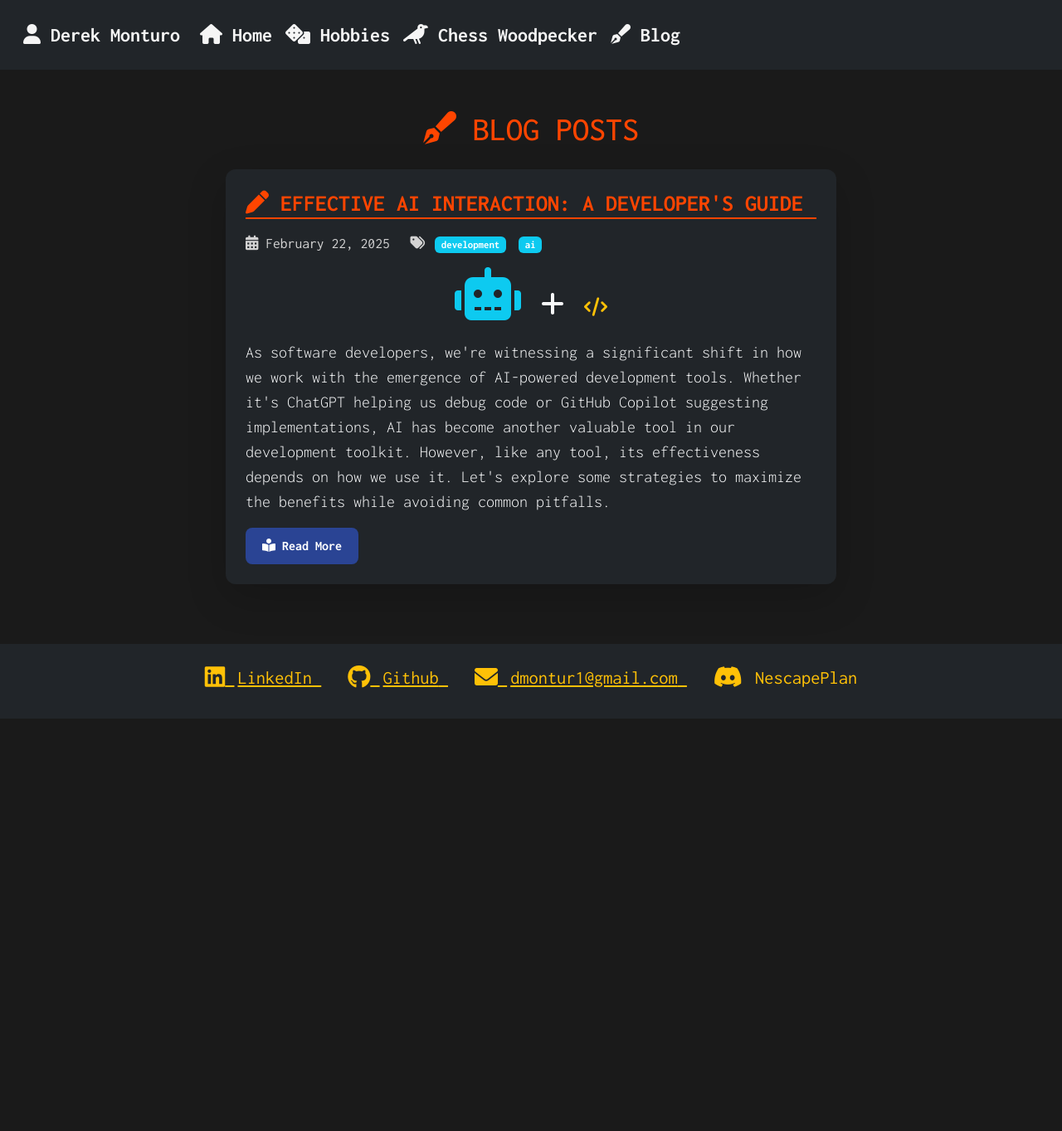
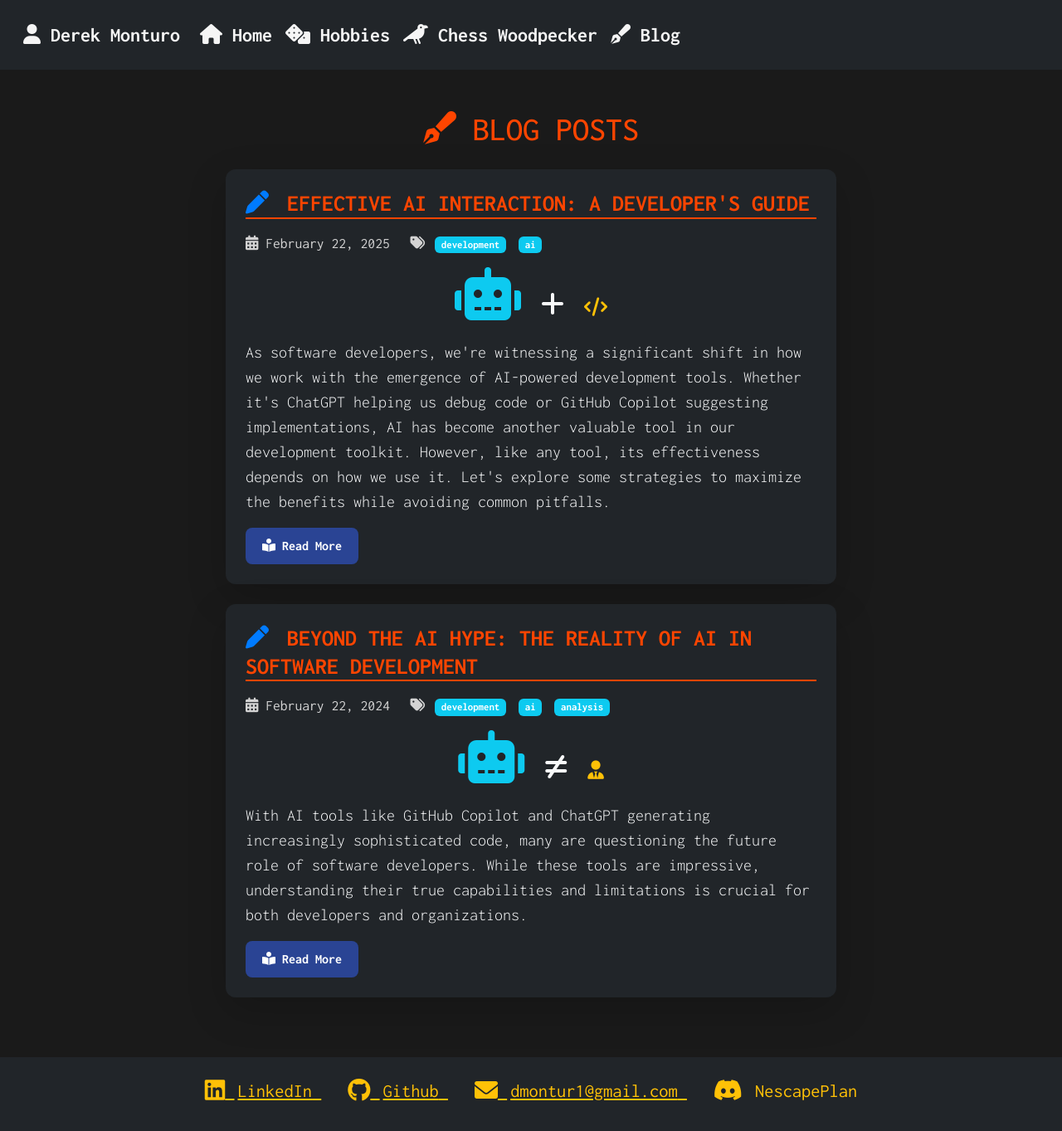
Before and after one commit to drmDev/drmDev.github.io, a Jekyll site: the page built from blog.md, in a window 1280 px wide. Shown: the whole page at 83% size. Built offline with Jekyll 4.4.1, drawn with Linux system fonts in a browser that asks for light colours; before the commit the page ends 900 px from its top, so only the background shows below that.

Commit message:
add another blog entry

```diff
--- /dev/null
+++ b/_posts/2025-02-22-reality-ai-software-dev.md
@@ -0,0 +1,200 @@
+---
+layout: post
+title: "Beyond the AI Hype: The Reality of AI in Software Development"
+date: 2024-02-22 12:00:00 -0500
+categories: development ai analysis
+---
+
+<div class="text-center mb-4">
+    <i class="fas fa-robot fa-4x text-info"></i>
+    <i class="fas fa-not-equal fa-2x mx-3"></i>
+    <i class="fas fa-user-tie fa-4x text-warning"></i>
+</div>
+
+<p class="lead">
+    With AI tools like GitHub Copilot and ChatGPT generating increasingly sophisticated code, many are questioning the future role of software developers. While these tools are impressive, understanding their true capabilities and limitations is crucial for both developers and organizations.
+</p>
+
+<!--more-->
+
+<h2><i class="fas fa-brain"></i> The Developer's Evolving Role</h2>
+
+<p>Rather than replacing developers, AI is transforming their role to focus on:</p>
+
+<div class="row mb-4">
+    <div class="col-md-4">
+        <div class="card">
+            <div class="card-body">
+                <h5 class="card-title"><i class="fas fa-sitemap"></i> System Architecture</h5>
+                <p class="card-text">Understanding how components interact and scaling implications</p>
+            </div>
+        </div>
+    </div>
+    <div class="col-md-4">
+        <div class="card">
+            <div class="card-body">
+                <h5 class="card-title"><i class="fas fa-shield-alt"></i> Security Considerations</h5>
+                <p class="card-text">Identifying vulnerabilities and implementing proper safeguards</p>
+            </div>
+        </div>
+    </div>
+    <div class="col-md-4">
+        <div class="card">
+            <div class="card-body">
+                <h5 class="card-title"><i class="fas fa-users"></i> Business Context</h5>
+                <p class="card-text">Understanding user needs and business requirements</p>
+            </div>
+        </div>
+    </div>
+   <div class="col-md-4 mt-4">
+        <div class="card">
+            <div class="card-body">
+                <h5 class="card-title"><i class="fas fa-clipboard-check"></i> Acceptance Criteria</h5>
+                <p class="card-text">Understanding expected behavior and success metrics to guide implementation and validation</p>
+            </div>
+        </div>
+    </div>
+</div>
+
+<h2><i class="fas fa-tools"></i> Effective AI Integration Strategies</h2>
+
+<p>To maximize AI's benefits while maintaining code quality:</p>
+
+<ul class="bullet-list">
+    <li>Use AI for initial implementation drafts</li>
+    <li>Implement thorough code review processes</li>
+    <li>Maintain strong testing practices</li>
+</ul>
+
+<p class="text-justify">
+    For a detailed guide on how to effectively integrate AI into your development workflow, check out my more comprehensive post here
+    <a href="/blog/2025/02/22/effective-ai-interaction/">Effective AI Interaction: A Developer's Guide</a>.
+</p>
+
+<h2><i class="fas fa-tools"></i> AI as Another Developer Resource</h2>
+
+<div class="alert alert-info" role="alert">
+    <i class="fas fa-lightbulb"></i> <strong>Key Insight:</strong> AI tools are evolving to become as fundamental to development as Stack Overflow and documentation sites.
+</div>
+
+<div class="row mb-4">
+    <div class="col-md-6">
+        <div class="card">
+            <div class="card-body">
+                <h5 class="card-title"><i class="fas fa-search"></i> Traditional Resources</h5>
+                <ul class="list-unstyled">
+                    <li><i class="fas fa-check text-success mr-2"></i> Stack Overflow</li>
+                    <li><i class="fas fa-check text-success mr-2"></i> Documentation</li>
+                    <li><i class="fas fa-check text-success mr-2"></i> Code Examples</li>
+                    <li><i class="fas fa-check text-success mr-2"></i> Blog Posts</li>
+                </ul>
+            </div>
+        </div>
+    </div>
+    <div class="col-md-6">
+        <div class="card">
+            <div class="card-body">
+                <h5 class="card-title"><i class="fas fa-robot"></i> AI Resources</h5>
+                <ul class="list-unstyled">
+                    <li><i class="fas fa-check text-success mr-2"></i> Code Completion</li>
+                    <li><i class="fas fa-check text-success mr-2"></i> Code Generation</li>
+                    <li><i class="fas fa-check text-success mr-2"></i> Problem Solving</li>
+                    <li><i class="fas fa-check text-success mr-2"></i> Code Explanation</li>
+                </ul>
+            </div>
+        </div>
+    </div>
+</div>
+
+<p class="text-justify">
+    The future of software development isn't about AI replacing developers—it's about developers who can effectively leverage AI becoming exponentially more productive than those who can't. AI is a tool that developers can use to increase their efficiency. It is one of many resources available to aid them. Saying AI will replace developers is like saying googling Stack Overflow made software developers obsolete!
+</p>
+
+<p class="text-justify">
+    Consider technical interviews that restrict access to online resources—they create an artificial environment that doesn't reflect real-world development. Just as a developer would consult documentation or Stack Overflow to implement a feature efficiently, they should be able to leverage AI tools to:
+</p>
+
+<ul class="bullet-list">
+    <li>Accelerate initial implementation</li>
+    <li>Explore different approaches to problems</li>
+    <li>Understand unfamiliar code or concepts</li>
+    <li>Generate boilerplate code efficiently</li>
+</ul>
+
+<div class="alert alert-warning" role="alert">
+    <i class="fas fa-exclamation-triangle"></i> <strong>Important:</strong> The key difference between successful and unsuccessful developers isn't their ability to memorize syntax or algorithms—it's their ability to effectively use available tools and resources to solve real business problems.
+</div>
+
+<h2><i class="fas fa-sync"></i> The Iterative Nature of AI Interaction</h2>
+
+<p class="text-justify">
+    Working with AI tools is an iterative process that requires debugging, refinement, and careful validation. Let's examine a real-world example:
+</p>
+
+<div class="card mb-4">
+    <div class="card-header">
+        <i class="fas fa-code"></i> Example: Implementing a Rate Limiter
+    </div>
+    <div class="card-body">
+        <div class="iteration-step">
+            <h5><i class="fas fa-1"></i> Initial Request</h5>
+            <i>"Implement a rate limiter using Redis that allows 100 requests per minute per user"</i>
+        </div>
+
+        <div class="iteration-step mt-3">
+            <h5><i class="fas fa-2"></i> AI Response Issues</h5>
+            <ul class="bullet-list">
+                <li>No error handling for Redis connection failures</li>
+                <li>Race conditions in the implementation</li>
+                <li>Hardcoded values instead of configuration</li>
+            </ul>
+        </div>
+
+        <div class="iteration-step mt-3">
+            <h5><i class="fas fa-3"></i> Refined Request</h5>
+            <i>"Add error handling for Redis failures and make the rate limit configurable. Also, how can we prevent race conditions?"</i>
+        </div>
+    </div>
+</div>
+
+<h3><i class="fas fa-exclamation-circle"></i> Common Pitfalls</h3>
+
+<div class="row mb-4">
+    <div class="col-md-4">
+        <div class="card h-100">
+            <div class="card-body">
+                <h5 class="card-title"><i class="fas fa-copy"></i> Hidden Duplication</h5>
+                <p class="card-text">AI may generate code that duplicates functionality across your codebase in non-obvious ways</p>
+            </div>
+        </div>
+    </div>
+    <div class="col-md-4">
+        <div class="card h-100">
+            <div class="card-body">
+                <h5 class="card-title"><i class="fas fa-bug"></i> Propagated Errors</h5>
+                <p class="card-text">AI can learn from and reproduce common programming mistakes found in public repositories</p>
+            </div>
+        </div>
+    </div>
+    <div class="col-md-4">
+        <div class="card h-100">
+            <div class="card-body">
+                <h5 class="card-title"><i class="fas fa-random"></i> Inconsistent Patterns</h5>
+                <p class="card-text">Generated code may not follow your project's established patterns and conventions</p>
+            </div>
+        </div>
+    </div>
+</div>
+
+<div class="alert alert-warning" role="alert">
+    <i class="fas fa-lightbulb"></i> <strong>Best Practice:</strong>
+    Treat AI-generated code as a first draft that requires thorough review, testing, and iteration.
+</div>
+
+<div class="text-center my-4">
+    <i class="fas fa-robot fa-3x text-info"></i>
+    <i class="fas fa-plus fa-2x mx-3"></i>
+    <i class="fas fa-user-tie fa-3x text-success"></i>
+    <i class="fas fa-equals fa-2x mx-3"></i>
+    <i class="fas fa-star fa-3x text-warning"></i>
+</div>
--- a/assets/css/blog.css
+++ b/assets/css/blog.css
@@ -74,6 +74,22 @@
 .blog-navigation .btn:hover {
     transform: translateY(-2px);
     box-shadow: 0 4px 8px rgba(0, 0, 0, 0.2);
+}
+
+/* Enhanced card styling */
+.card {
+    transition: transform 0.2s ease-in-out;
+    border-left: 4px solid #007bff;
+}
+
+.card:hover {
+    transform: translateY(-5px);
+    box-shadow: 0 4px 8px rgba(0, 0, 0, 0.1);
+}
+
+.card-title i {
+    margin-right: 8px;
+    color: #007bff;
 }
 
 /* Gist styling */
```
